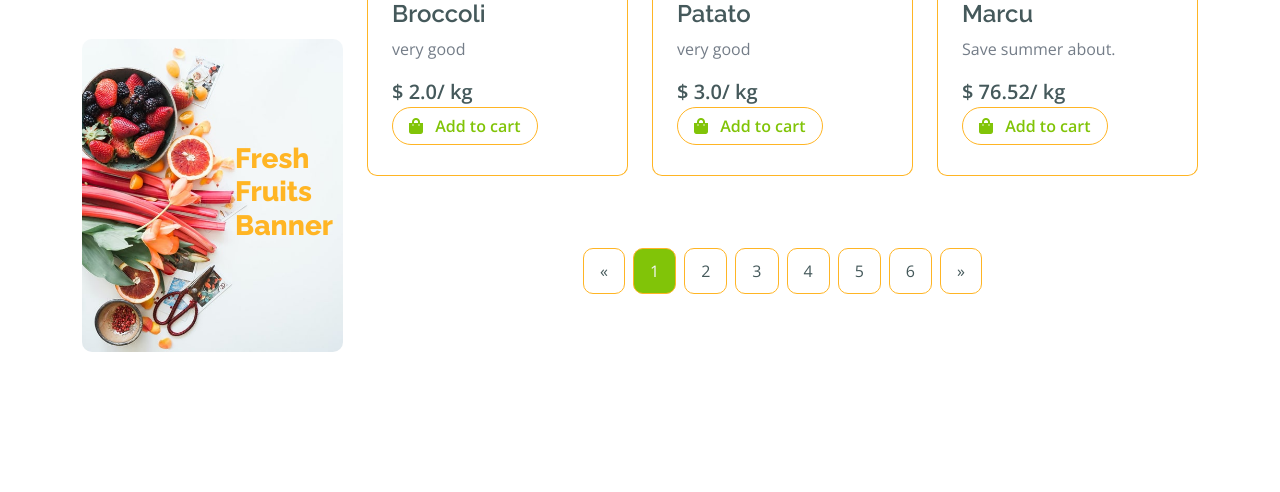
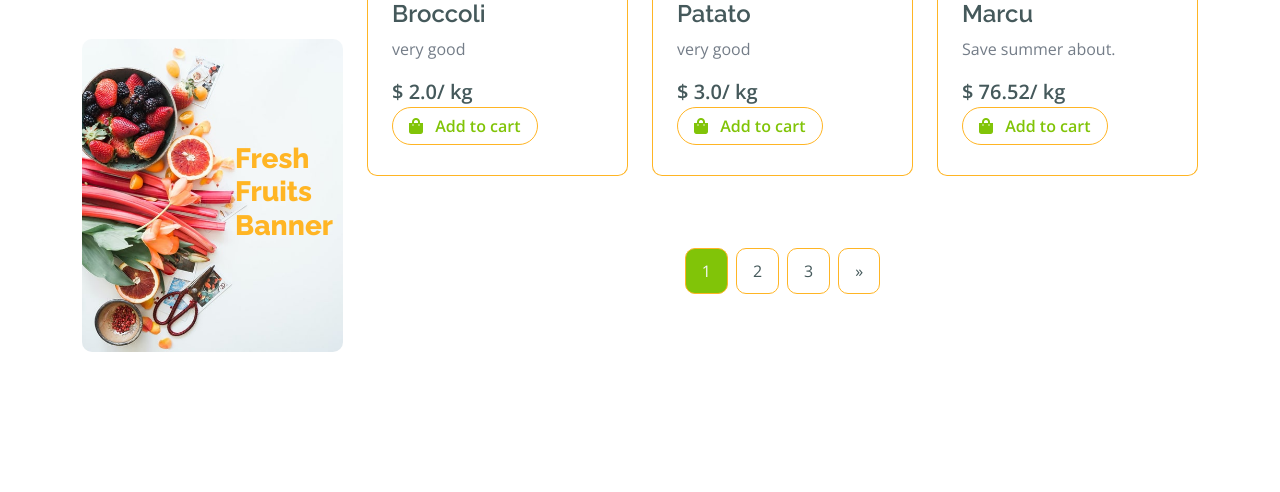
Before and after one commit to wisamosman/Fruitables, a Django app: page /fruit/fruitshop_list/ in a window 1280 px wide. Shown: the part 1653-2145 px from the top of the page. Run offline with Django 5.2, Linux system fonts and the light colour scheme; data comes from the database, SQL or seed files in the repository; some libraries are stand-ins or nearby versions.

Commit message:
add pagginat

```diff
--- a/fruit/templates/fruitshop_list.html
+++ b/fruit/templates/fruitshop_list.html
@@ -173,18 +173,23 @@
                                         </div>
                                     </div>
                                 {% endfor %}
-                                    <div class="col-12">
-                                        <div class="pagination d-flex justify-content-center mt-5">
-                                            <a href="#" class="rounded">&laquo;</a>
-                                            <a href="#" class="active rounded">1</a>
-                                            <a href="#" class="rounded">2</a>
-                                            <a href="#" class="rounded">3</a>
-                                            <a href="#" class="rounded">4</a>
-                                            <a href="#" class="rounded">5</a>
-                                            <a href="#" class="rounded">6</a>
-                                            <a href="#" class="rounded">&raquo;</a>
-                                        </div>
+                                <div class="col-12">
+                                    <div class="pagination d-flex justify-content-center mt-5">
+                                        {% if page_obj.has_previous %}
+                                            <a href="?page=1" class="rounded">&laquo;</a>
+                                        {% endif %}
+                                        {% for num in page_obj.paginator.page_range %}
+                                            {% if page_obj.number == num %}
+                                                <a href="?page={{ num }}" class="active rounded">{{ num }}</a>
+                                            {% else %}
+                                                <a href="?page={{ num }}" class="rounded">{{ num }}</a>
+                                            {% endif %}
+                                        {% endfor %}
+                                        {% if page_obj.has_next %}
+                                            <a href="?page={{ page_obj.paginator.num_pages }}" class="rounded">&raquo;</a>
+                                        {% endif %}
                                     </div>
+                                </div>
                                 </div>
                             </div>
                         </div>
--- a/fruit/views.py
+++ b/fruit/views.py
@@ -2,6 +2,7 @@ from django.shortcuts import render
 from django.views import generic
 from .models import Fruit,Review
 from django.views import View
+from django.core.paginator import Paginator
 
 
 
@@ -17,12 +18,17 @@ class FruitList(generic.ListView):
         context['user_review'] = Review.objects.all()
         return context
 
+
+
 def fruitshop_list(request):
     fruitshop_objects = Fruit.objects.all()[:9]
-    return render(request,'fruitshop_list.html',{'fruitshop_objects':fruitshop_objects})
-
-
-
+    paginator = Paginator(fruitshop_objects, 3)  # تحديد عدد العناصر في كل صفحة
+    page_number = request.GET.get('page')  # استخراج رقم الصفحة الحالية من الطلب
+    page_obj = paginator.get_page(page_number)  # الحصول على كائن الصفحة الحالية
+    return render(request, 'fruitshop_list.html', {
+        'page_obj': page_obj,
+        'fruitshop_objects':fruitshop_objects,
+        })
 
 
 class FruitDetail(generic.DetailView):
```
